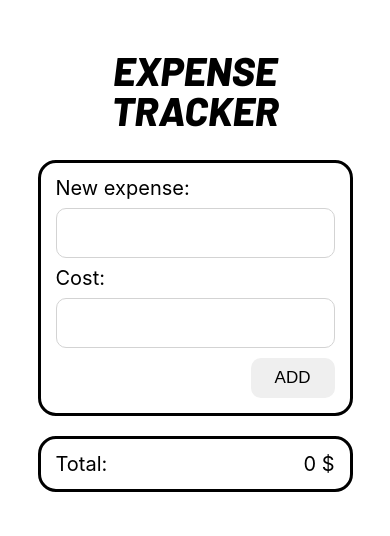
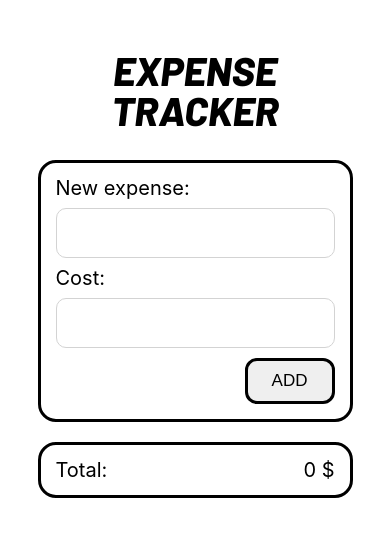
Before and after one commit to GreetVdL/expensetracker, a React (Create React App) app: page / in a window 390 px wide. Shown: the top 536 px of the page. Built offline with nearby package versions, Linux system fonts and the light colour scheme.

Commit message:
better responsiveness

```diff
--- a/src/components/NewExpense/NewExpense.scss
+++ b/src/components/NewExpense/NewExpense.scss
@@ -30,10 +30,10 @@
   button {
     align-self: flex-end;
     padding: 10px 24px;
-    border: none;
+    border: 3px solid black;
     font-size: 2.7rem;
     font-weight: 500;
-    border-radius: 10px;
+    border-radius: 12px;
   }
   &.invalid {
     border: 3px solid red;
@@ -52,6 +52,7 @@
   .newExpense {
     input {
       width: 100%;
+      font-size: 2rem;
     }
   }
 }
```
Also changed, not shown: 1 other file (tests, documents, lock files or other folders).
